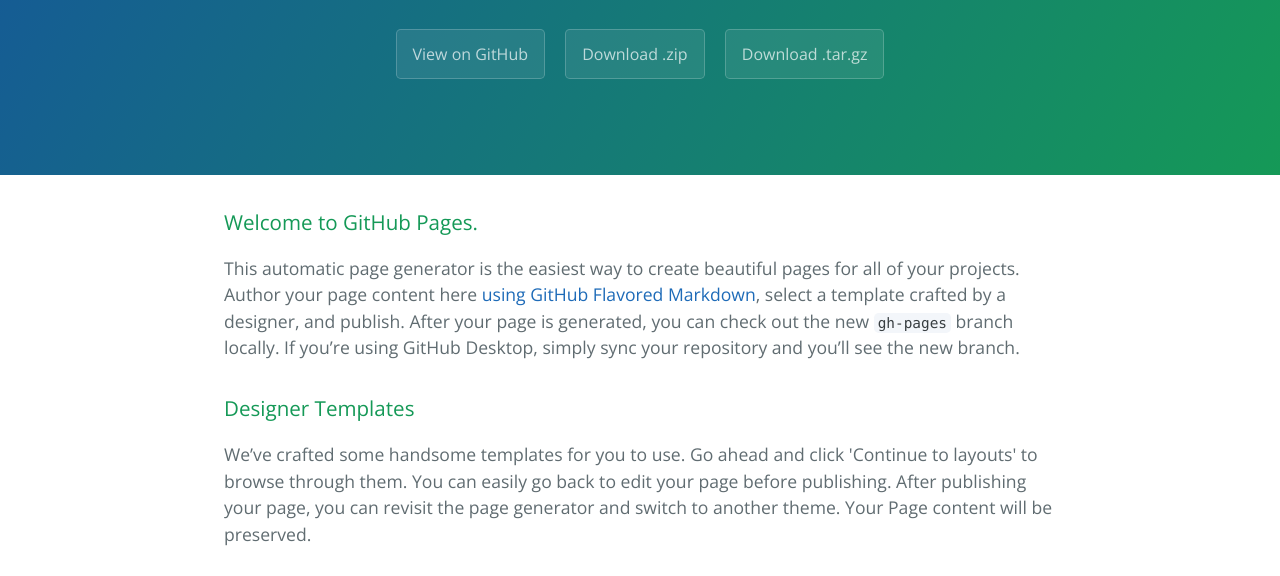
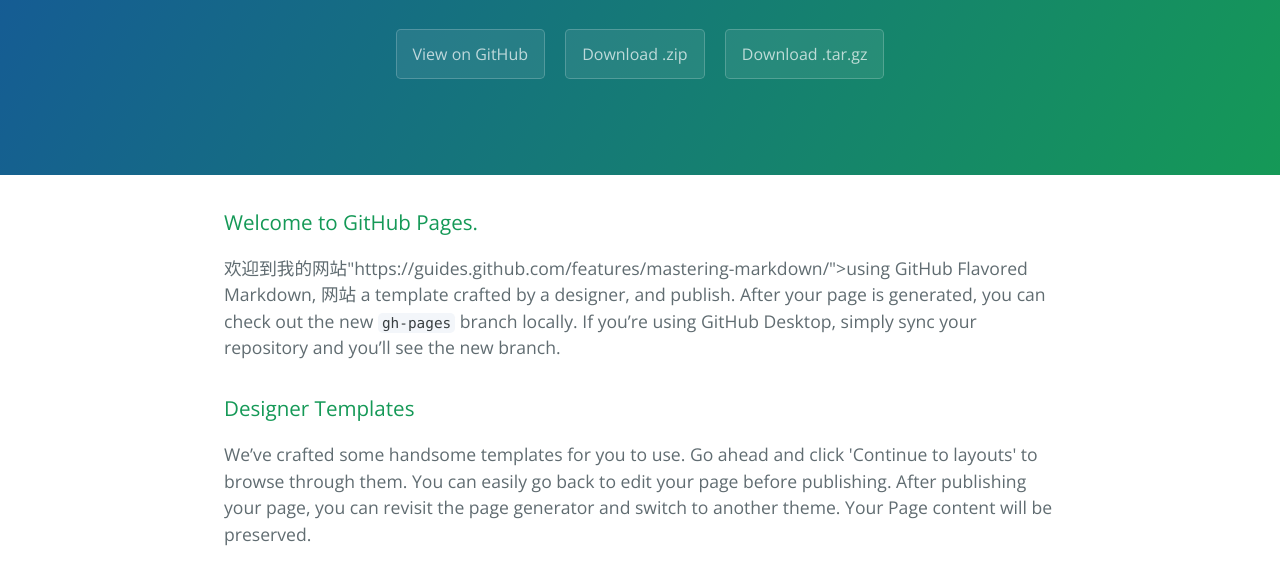
Before and after one commit to wang-qiao/-, a plain HTML site: page index.html in a window 1280 px wide. Shown: the part 208-784 px from the top of the page. Drawn offline with nearby package versions, Linux system fonts and the light colour scheme.

Commit message:
Update index.html

```diff
--- a/index.html
+++ b/index.html
@@ -22,7 +22,7 @@
       <h3>
 <a id="welcome-to" class="anchor" href="#welcome" aria-hidden="true"><span aria-hidden="true" class="octicon octicon-link"></span></a>Welcome to GitHub Pages.</h3>
 
-<p>This automatic page generator is the easiest way to create beautiful pages for all of your projects. Author your page content here <a href="https://guides.github.com/features/mastering-markdown/">using GitHub Flavored Markdown</a>, select a template crafted by a designer, and publish. After your page is generated, you can check out the new <code>gh-pages</code> branch locally. If you’re using GitHub Desktop, simply sync your repository and you’ll see the new branch.</p>
+<p>欢迎到我的网站"https://guides.github.com/features/mastering-markdown/">using GitHub Flavored Markdown</a>, 网站 a template crafted by a designer, and publish. After your page is generated, you can check out the new <code>gh-pages</code> branch locally. If you’re using GitHub Desktop, simply sync your repository and you’ll see the new branch.</p>
 
 <h3>
 <a id="designer-templates" class="anchor" href="#designer-templates" aria-hidden="true"><span aria-hidden="true" class="octicon octicon-link"></span></a>Designer Templates</h3>
```
